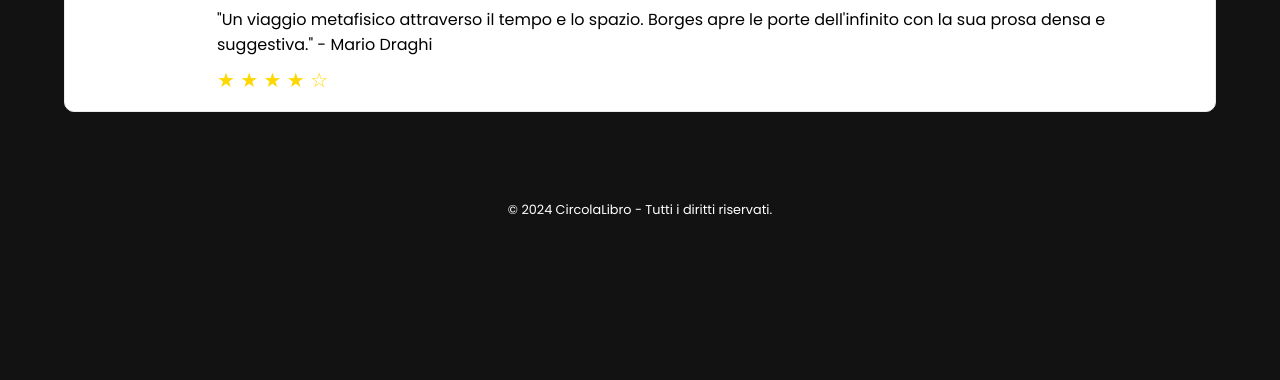
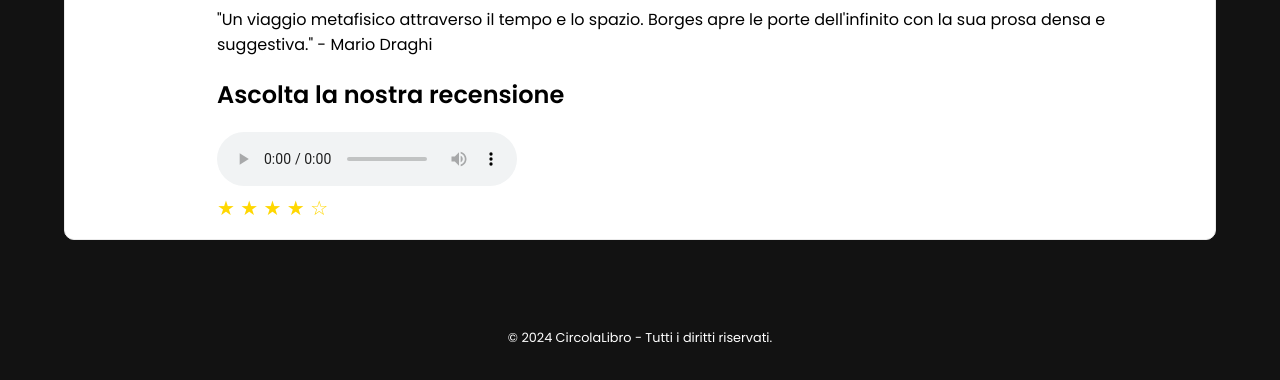
Before and after one commit to circolalibro/3b, a plain HTML site: page index.html in a window 1280 px wide. Shown: the part 989-1369 px from the top of the page. Before the commit the page ends 1241 px from the top, so only its background shows below. Drawn offline with Linux system fonts and the light colour scheme.

Commit message:
Add files via upload

```diff
--- a/index.html
+++ b/index.html
@@ -70,6 +70,14 @@
               <h4>L'Aleph</h4>
               <p class="review-author">di Jorge Luis Borges</p>
               <p class="review-content">"Un viaggio metafisico attraverso il tempo e lo spazio. Borges apre le porte dell'infinito con la sua prosa densa e suggestiva." - Mario Draghi</p>
+
+              <h2>Ascolta la nostra recensione</h2>
+    <audio controls>
+        <source src="path/to/your-audio-file.mp3" type="audio/mpeg">
+        <source src="path/to/your-audio-file.ogg" type="audio/ogg">
+        Il tuo browser non supporta l'elemento audio.
+    </audio>
+
               <!-- Star Rating -->
               <div class="star-rating">
                 <span class="star">&#9733;</span>
```
